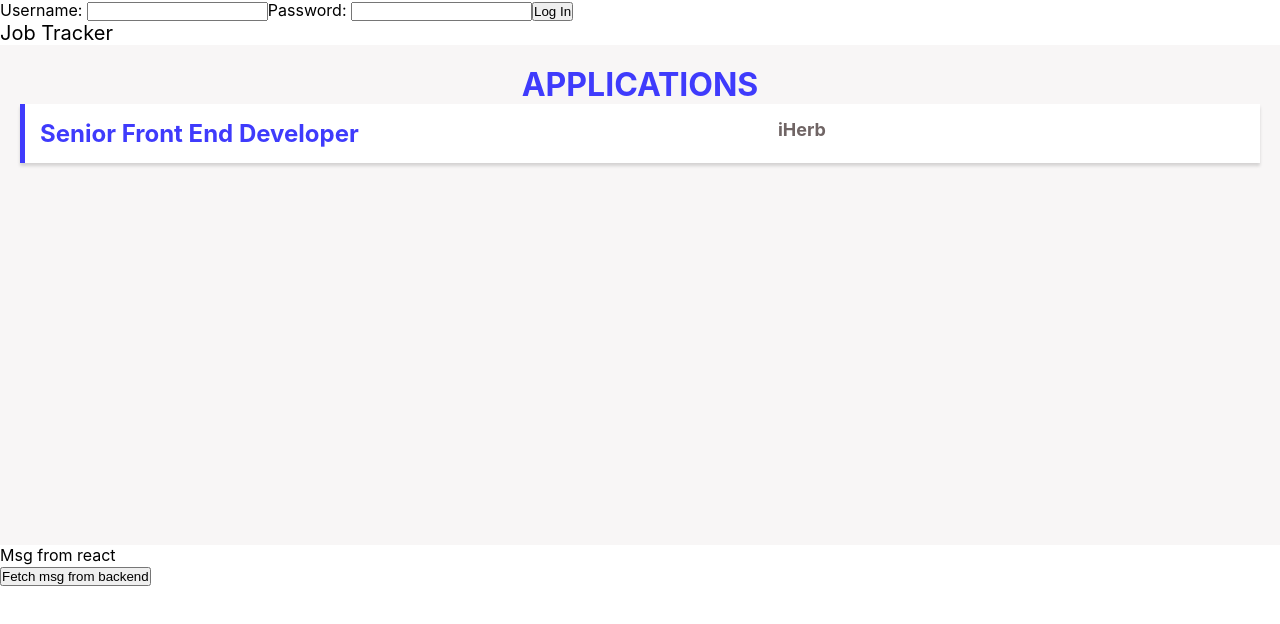
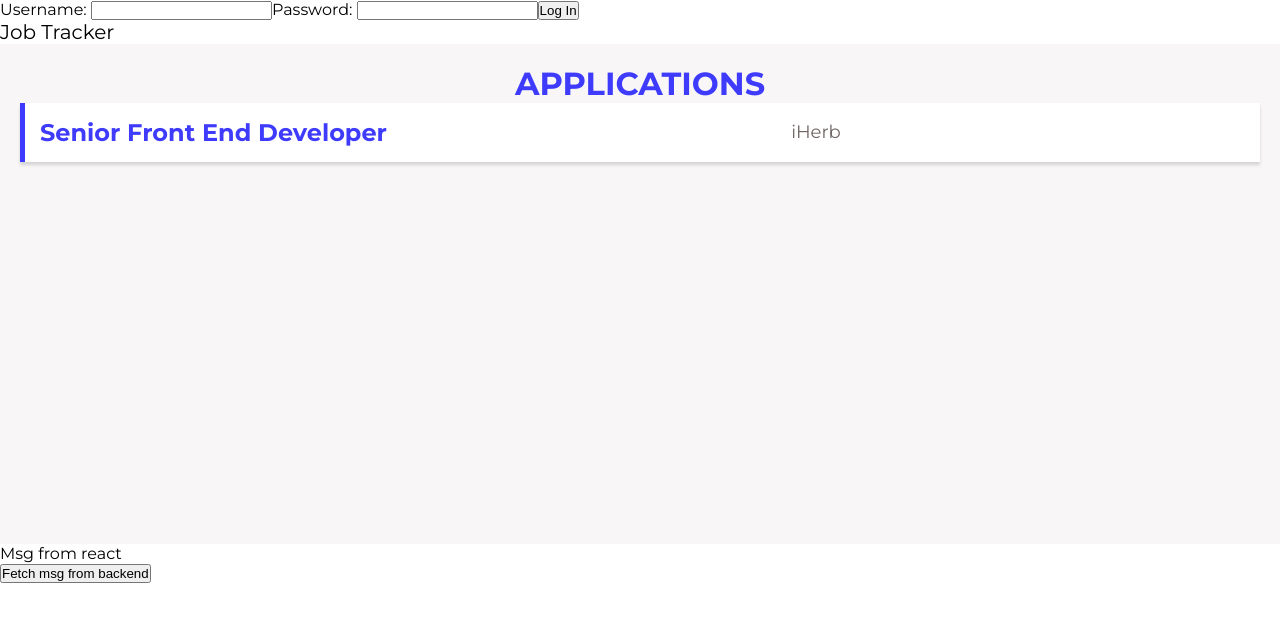
Before and after one commit to chingu-voyages/v8-chimeras-team-04, a React (Create React App) app in the folder client/: page / in a window 1280 px wide. Shown: the top 624 px of the page. Built offline with nearby package versions, Linux system fonts and the light colour scheme.

Commit message:
add applist and listing components and update to sass styling

```diff
--- a/client/public/index.html
+++ b/client/public/index.html
@@ -8,6 +8,7 @@
       content="width=device-width, initial-scale=1, shrink-to-fit=no"
     />
     <meta name="theme-color" content="#000000" />
+    <link href="https://fonts.googleapis.com/css?family=Montserrat:400,700" rel="stylesheet">
     <!--
       manifest.json provides metadata used when your web app is installed on a
       user's mobile device or desktop. See https://developers.google.com/web/fundamentals/web-app-manifest/
--- a/client/src/components/AppList/AppList.jsx
+++ b/client/src/components/AppList/AppList.jsx
@@ -2,14 +2,20 @@ import React, { useState } from 'react';
 
 import AppListing from '../AppListing/AppListing.jsx';
 
-import './AppList.css';
+import './AppList.scss';
 
 export default function AppList() {
+  const [position, setPosition] = useState(`Senior Front End Developer`);
+  const [company, setCompany] = useState('iHerb');
+
 
     return (
       <div className="appList-container">
       <h1 className="appList-title">Applications</h1>
-      <AppListing />
+      <AppListing
+      position={position}
+      company={company}
+      />
       </div>
     )
 }
--- a/client/src/components/AppList/AppList.css
+++ b/client/src/components/AppList/AppList.scss
@@ -1,11 +1,13 @@
+@import './../../variables.scss';
+
 .appList-container {
-    background: #F8F6F6;
+    background-color: $grey-light;
     height: 500px;
     padding: 20px;
 }
 
 .appList-title {
-    color: #3F3BFC;
+    color: $blue-med;
     text-transform: uppercase;
     text-align: center;
 }
--- a/client/src/components/AppListing/AppListing.jsx
+++ b/client/src/components/AppListing/AppListing.jsx
@@ -1,15 +1,14 @@
 import React, { useState } from 'react';
 
-import './AppListing.css';
+import './AppListing.scss';
 
-export default function AppListing() {
-    const [position, setPosition] = useState('Senior Front End Developer');
-    const [company, setCompany] = useState('iHerb');
+
+export default function AppListing(props) {
 
     return (
       <div className="app-listing">
-        <h2 className="position">{position}</h2>
-        <h2 className="company">{company}</h2>
+        <h2 className="position">{props.position}</h2>
+        <h2 className="company">{props.company}</h2>
       </div>
     )
 }
--- a/client/src/components/AppListing/AppListing.css
+++ b/client/src/components/AppListing/AppListing.scss
@@ -1,6 +1,8 @@
+@import './../../variables.scss';
+
 .app-listing {
     background-color: white;
-    border-left: 5px solid #3F3BFC;
+    border-left: 5px solid $blue-med;
     box-shadow: 0px 3px 3px #00000025;
     display: flex;
     padding: 15px;
@@ -20,5 +22,7 @@
 
 .company {
     font-size: 18px;
+    padding: 3px 0;
+    font-weight: 400;
     color: #706565;
 }
--- a/client/src/components/Header.jsx
+++ b/client/src/components/Header.jsx
@@ -1,6 +1,6 @@
 import React from 'react';
 
-import './header.css';
+import './header.scss';
 
 export default function Header() {
   return <header>Job Tracker</header>
--- a/client/src/index.js
+++ b/client/src/index.js
@@ -1,7 +1,7 @@
 import React from 'react';
 import ReactDOM from 'react-dom';
 
-import './index.css';
+import './index.scss';
 import App from './App';
 
 ReactDOM.render(<App />, document.getElementById('root'));
--- a/client/src/index.css
+++ b/client/src/index.scss
@@ -1,9 +1,9 @@
+@import './variables.scss';
+
 body {
   margin: 0;
   padding: 0;
-  font-family: -apple-system, BlinkMacSystemFont, "Segoe UI", "Roboto", "Oxygen",
-    "Ubuntu", "Cantarell", "Fira Sans", "Droid Sans", "Helvetica Neue",
-    sans-serif;
+  font-family: $font-main;
   -webkit-font-smoothing: antialiased;
   -moz-osx-font-smoothing: grayscale;
 }
--- /dev/null
+++ b/client/src/variables.scss
@@ -0,0 +1,12 @@
+
+$white: #FFFFFF;
+
+$green-med: #33EFC2;
+
+$blue-med: #3F3BFC;
+
+$grey-light: #F8F6F6;
+$grey-med: #A49D9D;
+$grey-med2: #706565;
+
+$font-main: 'Montserrat', sans-serif;
```
Also changed, not shown: client/src/components/header.scss (renamed from client/src/components/header.css).
